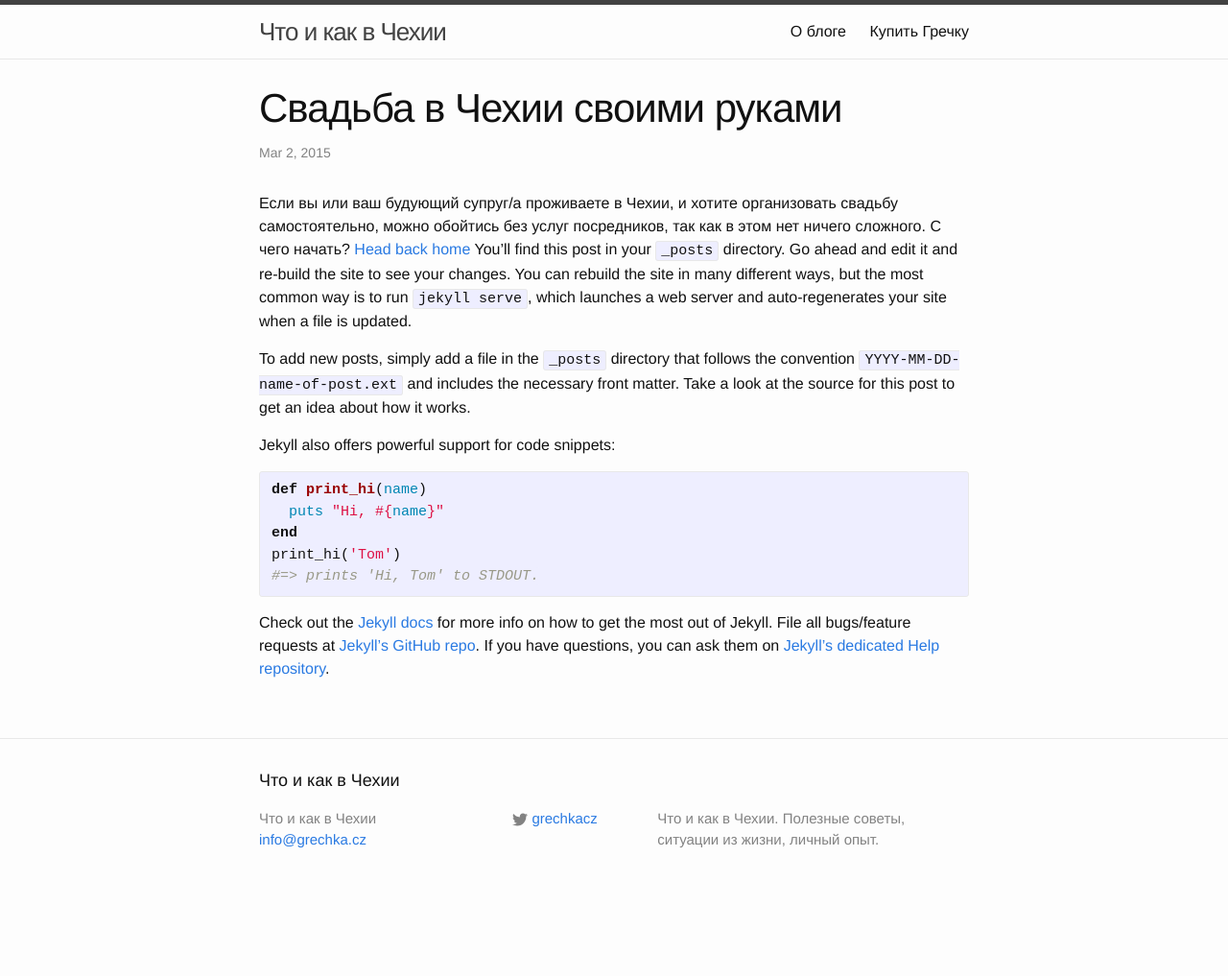
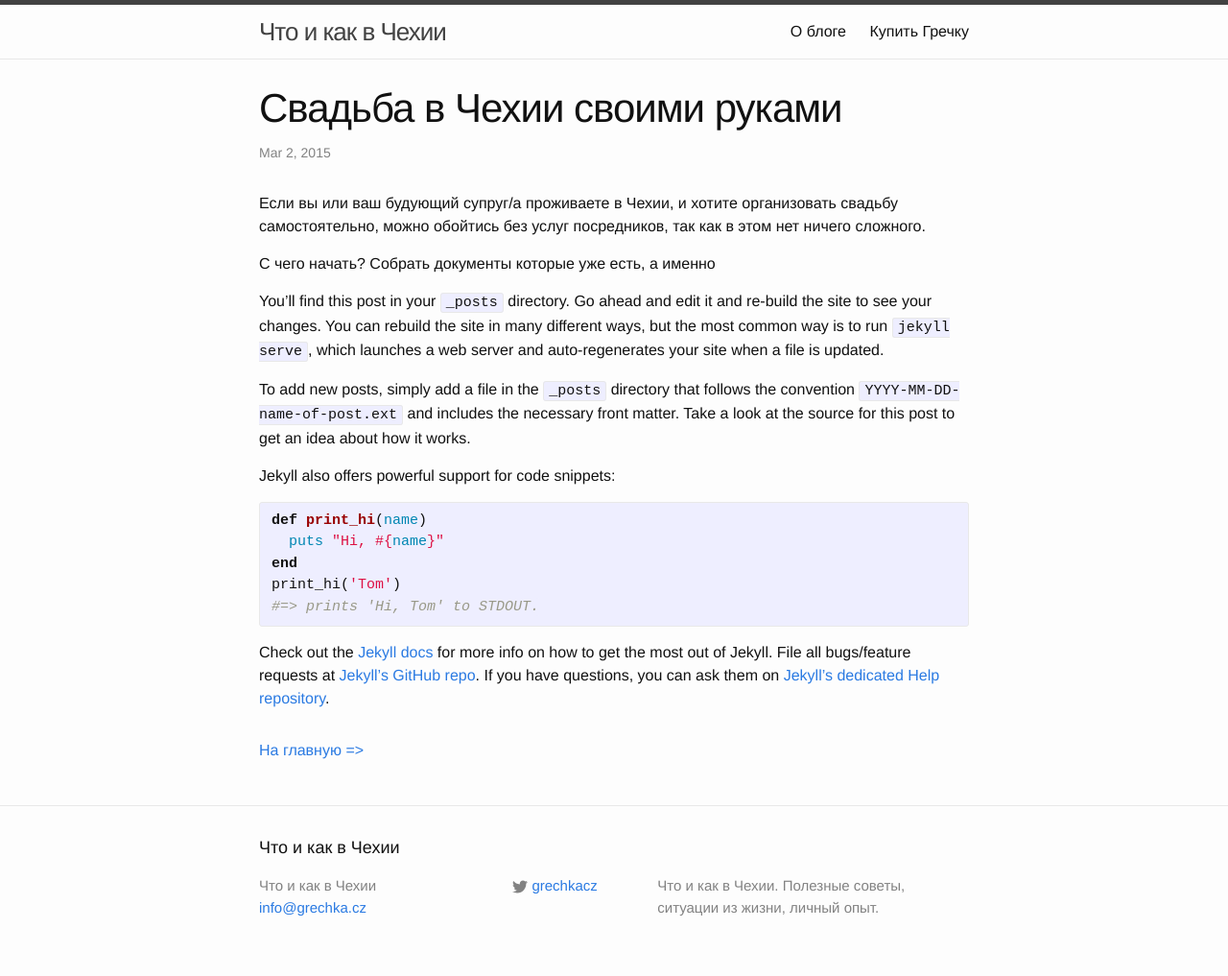
Before and after one commit to basementcz/grechka, a Jekyll site: the page built from _posts/2015-03-02-svatba.markdown, in a window 1280 px wide. Shown: the whole page at 96% size. Built offline with Jekyll 4.4.1, drawn with Linux system fonts in a browser that asks for light colours; before the commit the page ends 947 px from its top, so only the background shows below that.

Commit message:
yet another updated

```diff
--- a/_config.yml
+++ b/_config.yml
@@ -10,3 +10,5 @@ twitter_username: grechkacz
 # Build settings
 markdown: kramdown
 encoding: utf-8
+excerpt_separator: <!--more-->
+paginate: 5
--- a/_layouts/post.html
+++ b/_layouts/post.html
@@ -11,5 +11,7 @@ layout: default
   <article class="post-content">
     {{ content }}
   </article>
-
+    <p>
+        <a href="/">На главную =></a>
+    </p>
 </div>
--- a/_posts/2015-03-02-svatba.markdown
+++ b/_posts/2015-03-02-svatba.markdown
@@ -5,8 +5,11 @@ date:   2015-03-02 22:17:46
 categories: "Wedding"
 ---
 Если вы или ваш будующий супруг/а проживаете в Чехии, и хотите организовать свадьбу самостоятельно, можно обойтись без услуг посредников, так как в этом нет ничего сложного.
-С чего начать?
-<a href="/">Head back home</a>
+
+<!--more-->
+
+С чего начать? Собрать документы которые уже есть, а именно
+
 You’ll find this post in your `_posts` directory. Go ahead and edit it and re-build the site to see your changes. You can rebuild the site in many different ways, but the most common way is to run `jekyll serve`, which launches a web server and auto-regenerates your site when a file is updated.
 
 To add new posts, simply add a file in the `_posts` directory that follows the convention `YYYY-MM-DD-name-of-post.ext` and includes the necessary front matter. Take a look at the source for this post to get an idea about how it works.
```
Also changed, not shown: about.md (+1 -1 lines), index.html (+12 -0 lines).
